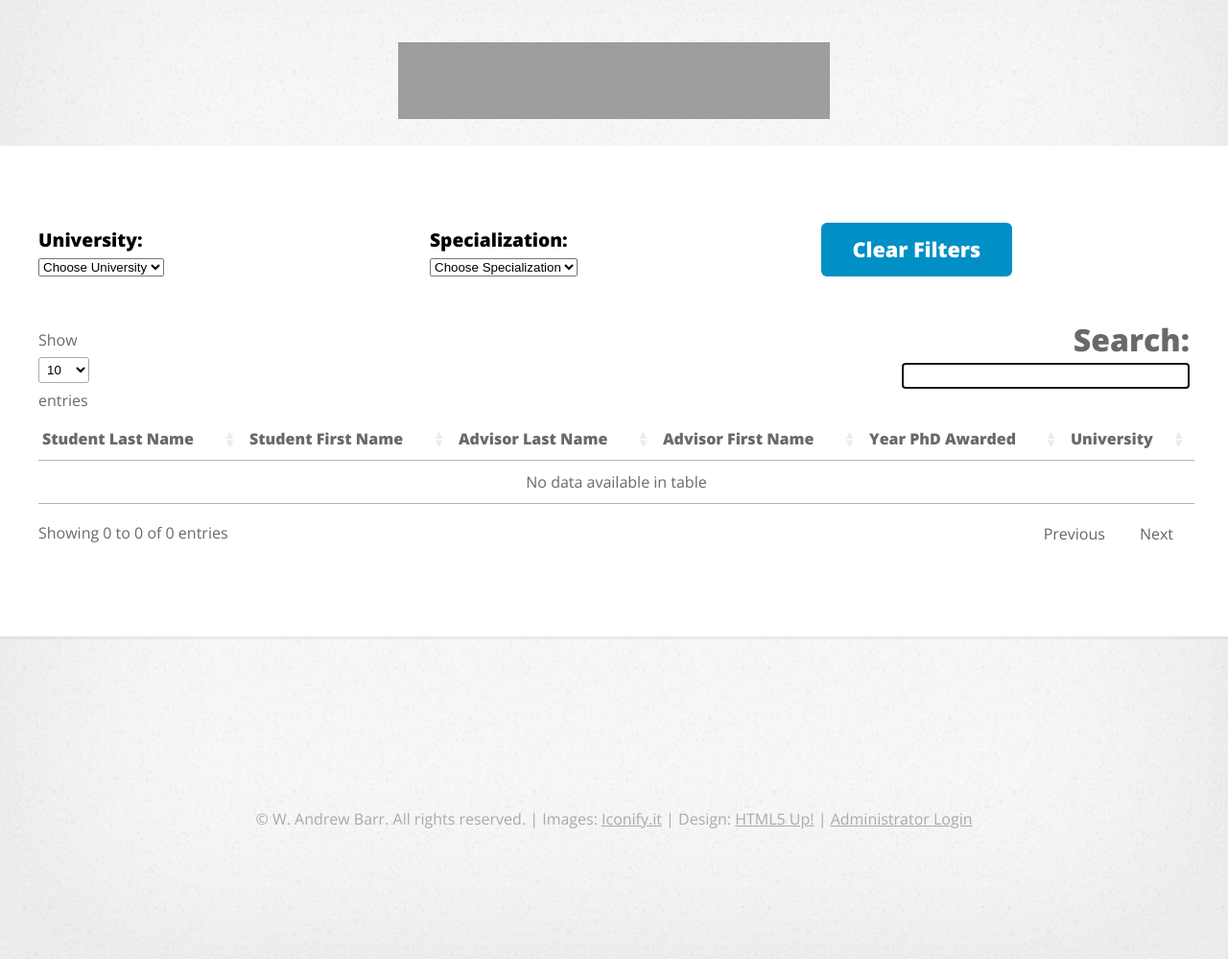
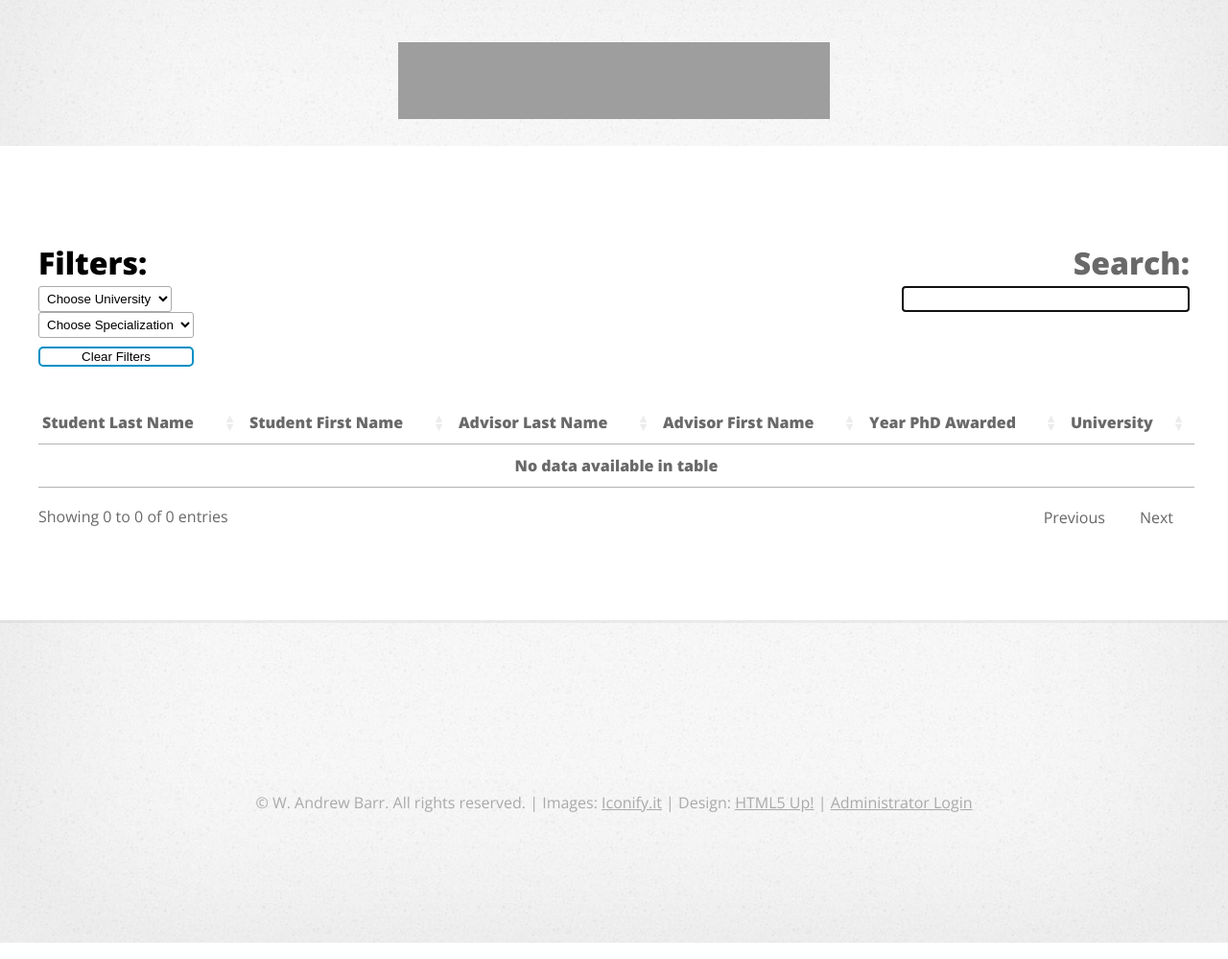
Before and after one commit to wabarr/physanth-phylogeny, a Django app: page /search/ in a window 1280 px wide. Shown: the part 94-1093 px from the top of the page at 96% size. Run offline with Django 3.2, Linux system fonts and the light colour scheme; data that the repository does not hold is empty; parts of the project's set-up code (start-up, migrations or seed data) failed here and were passed over; some libraries are stand-ins or nearby versions; grey boxes are pictures that could not be loaded.

Commit message:
pretty decent css at this point

```diff
--- a/academicPhylogeny/static/css/academic_phylo.css
+++ b/academicPhylogeny/static/css/academic_phylo.css
@@ -219,8 +219,24 @@ strong{
     cursor: pointer;
 }
 
-.filterLabel {
-    font-size:120%;
+#filterSectionLabel {
+    font-size:200%;
     font-weight: bold;
     color:black;
 }
+
+#clearFilterButton {
+    border: 2px solid #0090c5;
+    background:transparent;
+    border-radius:5px;
+    width:100%;
+}
+
+#search-table {
+    padding-top:30px;
+}
+
+#search-table td:nth-child(1),
+#search-table td:nth-child(2) {
+    font-weight:bold;
+}
--- a/academicPhylogeny/templates/data_table_search.html
+++ b/academicPhylogeny/templates/data_table_search.html
@@ -15,8 +15,16 @@
 
         $(".dataTables_filter input").focus();
 
+        $("#search-table_length").html($("#filter-container").html());
+        $("#filter-container").remove();
+        // this next bit has to be after the previous two lines, otherwise the on
+        // change events don't get added to the copied elements
         $(".filterselect").each(function() {
-          $(this).on("change",makeFilterURL);
+          $(this).on("change",function(){
+              makeFilterURL();
+              $(this).css("background-color","rgba(228, 26, 28,.2)");
+          });
+
         });
 
     });
@@ -31,31 +39,36 @@
 {% block base_content %}
 <div id="main-wrapper">
     <div class="5grid-layout">
+
         <div class="row">
+
             <div class="4u">
-            <label class="filterLabel">University:
+            <div id="filter-container">
+                <span id="filterSectionLabel">Filters:</span>
                     <select id="student__school__name" class="filterselect">
                     <option selected disabled>Choose University</option>
                         {% for option in schoolChoices %}
                             <option value="{{ option }}">{{ option }}</option>
                         {% endfor %}
                     </select>
-            </label>
-        </div>
-        <div class="4u">
-            <label class="filterLabel">Specialization:
                     <select id="student__specialization__name" class="filterselect">
                     <option selected disabled>Choose Specialization</option>
                         {% for option in specializationChoices %}
                             <option value="{{ option }}">{{ option }}</option>
                         {% endfor %}
                     </select>
-            </label>
-        </div>
-        <div class="4u">
-            <h2 class="button" onclick="clearFilters()">Clear Filters</h2>
+                <button id="clearFilterButton" onclick="clearFilters()">Clear Filters</button>
             </div>
             </div>
+
+            <div class="4u">
+            </div>
+
+            <div class="4u">
+            </div>
+
+        </div>
+
         <div class="row">
             <div class="12u">
                 <table class="compact hover" id="search-table">
@@ -113,8 +126,7 @@
 
     function clearFilters() {
         $(".filterselect").each(function(){
-           $(this).prop('selectedIndex',0);
-           searchtable.ajax.url(ajaxurl).load();
+           window.location.href="/search/";
         });
     }
     </script>
```
Lines whose indentation alone changed are shown as unchanged.
